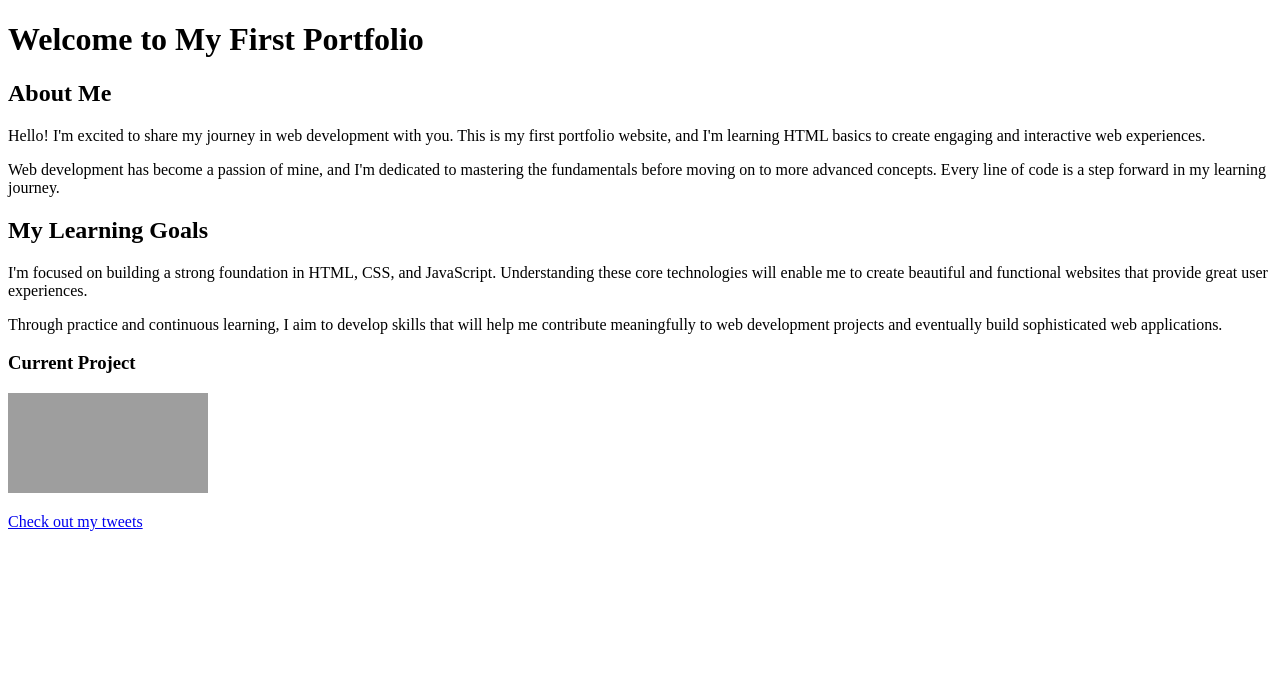
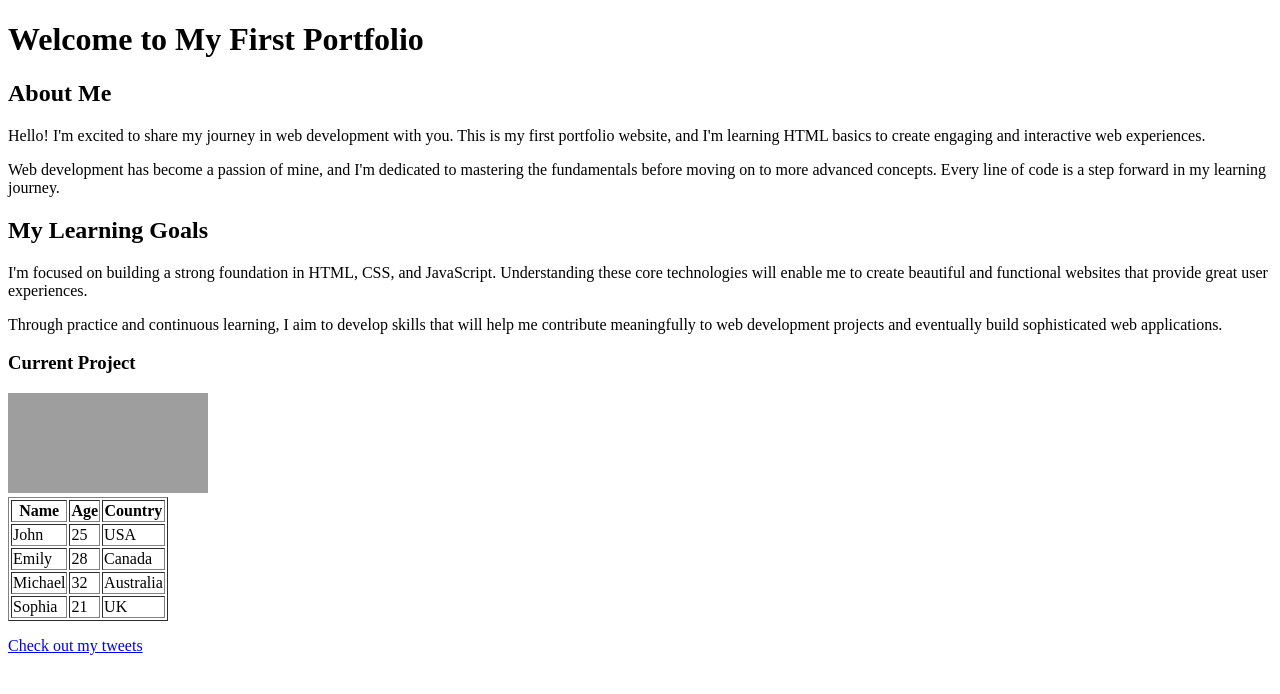
Before and after one commit to frazier964/My_First_Portfolio, a plain HTML site: page html_basic/index.html in a window 1280 px wide. Drawn offline with Linux system fonts and the light colour scheme; grey boxes are pictures that could not be loaded.

Commit message:
Add table

```diff
--- a/html_basic/index.html
+++ b/html_basic/index.html
@@ -22,6 +22,42 @@
     <a href="https://www.alxafrica.com" target="_blank">
         <img src="https://i.ibb.co/gTDZZT8/ALX-Logo-07.png" alt="ALX Logo" width="200" height="100">
     </a>
+        </article>
+        <div class="learners-table-container">
+  <table border="1">
+    <thead>
+      <tr>
+        <th>Name</th>
+        <th>Age</th>
+        <th>Country</th>
+      </tr>
+    </thead>
+    <tbody>
+      <tr>
+        <td>John</td>
+        <td>25</td>
+        <td>USA</td>
+      </tr>
+      <tr>
+        <td>Emily</td>
+        <td>28</td>
+        <td>Canada</td>
+      </tr>
+      <tr>
+        <td>Michael</td>
+        <td>32</td>
+        <td>Australia</td>
+      </tr>
+      <tr>
+        <td>Sophia</td>
+        <td>21</td>
+        <td>UK</td>
+      </tr>
+    </tbody>
+  </table>
+</div>
+</article>
+
 
     <p><a href="tweets.html">Check out my tweets</a></p>
 </body>
```
